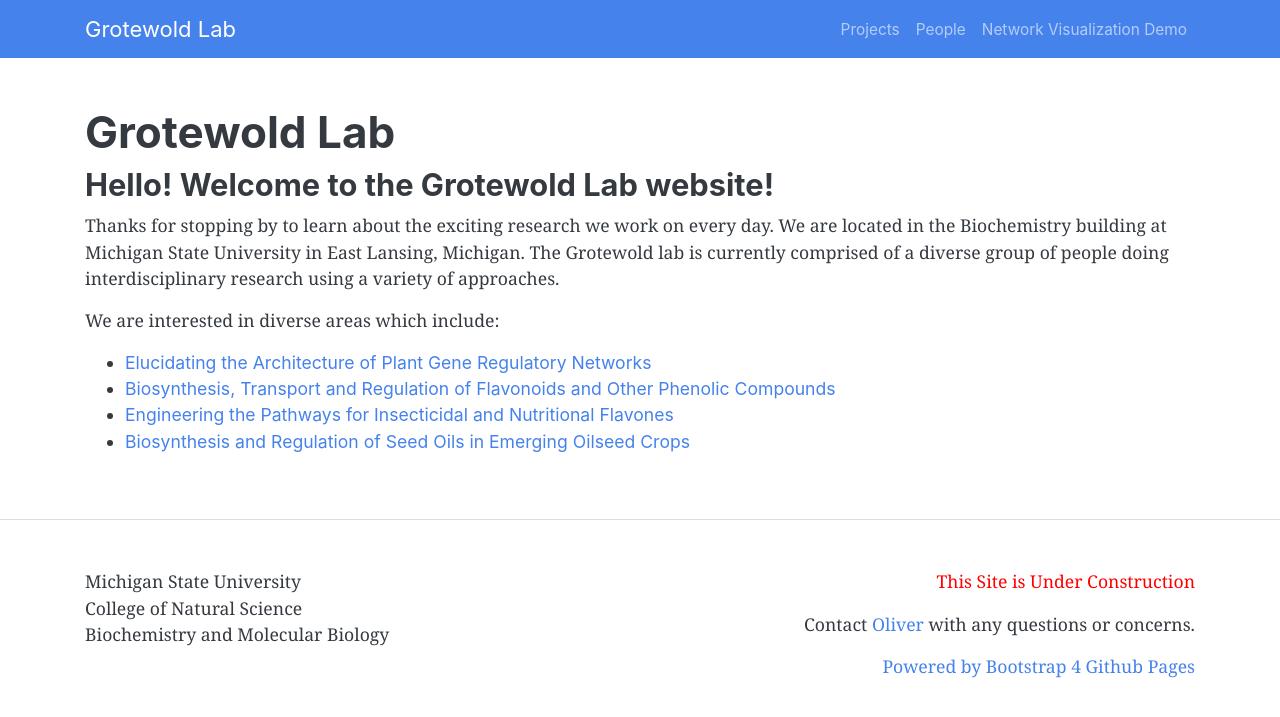
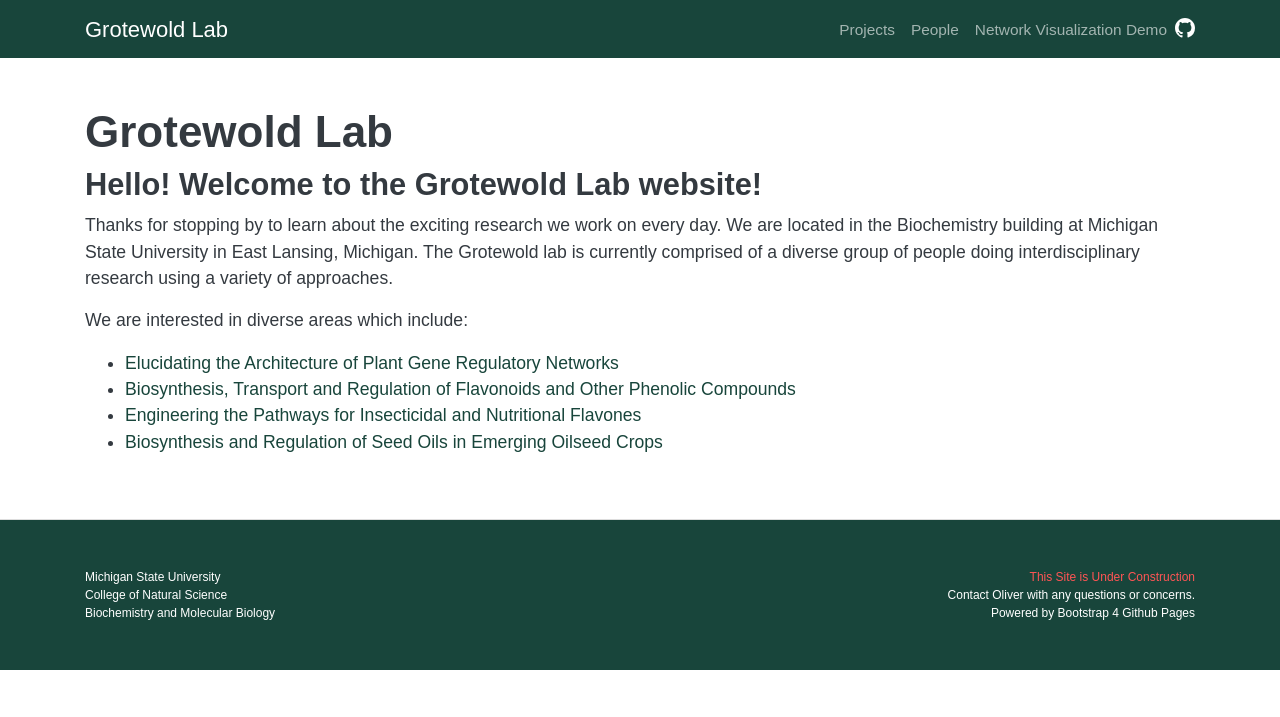
Before and after one commit to grotewold-lab/grotewold-lab.github.io, a Jekyll site: the page built from index.md, in a window 1280 px wide. Shown: the top 717 px of the page. Built offline with Jekyll 4.4.1, drawn with Linux system fonts in a browser that asks for light colours.

Commit message:
switched to MSU colors, added external links

```diff
--- a/_includes/footer.html
+++ b/_includes/footer.html
@@ -1,21 +1,25 @@
 
-<div class="py-5 border-top">
+<div class="py-5 border-top footer">
   <div class="container">
 
     <div class="row">
 
 
       <div class="col-sm text-left">
-        <p>Michigan State University<br>College of Natural Science<br>Biochemistry and Molecular Biology</p>
+          <p>
+              <a href="https://msu.edu/">Michigan State University</a>
+              <br>
+              <a href="https://natsci.msu.edu/">College of Natural Science</a>
+              <br>
+              <a href="https://bmb.natsci.msu.edu/">Biochemistry and Molecular Biology</a>
+          </p>
       </div>
 
       <div class="col-sm text-right">
 
-        <p style="color:red">This Site is Under Construction</p>
-          <p>Contact <a href="mailto:oliver.tessmer@gmail.com">Oliver</a> with any questions or concerns.</p>
-        <p>
-          <a href="https://nicolas-van.github.io/bootstrap-4-github-pages/">Powered by Bootstrap 4 Github Pages</a>
-        </p>
+        <p style="color:#F55">This Site is Under Construction</p>
+        <p><a href="mailto:oliver.tessmer@gmail.com">Contact Oliver with any questions or concerns.</a></p>
+        <p><a href="https://nicolas-van.github.io/bootstrap-4-github-pages/">Powered by Bootstrap 4 Github Pages</a></p>
       </div>
 
     </div>
--- a/_includes/header.html
+++ b/_includes/header.html
@@ -17,6 +17,7 @@
           </li>
           {%- endif -%}
         {% endfor -%}
+          <a class="github-icon" title="Grotewold Lab Github" href="https://github.com/grotewold-lab"></a>
       </ul>
     </div>
   </div>
--- a/_sass/_bootstrap_customization.scss
+++ b/_sass/_bootstrap_customization.scss
@@ -117,3 +117,33 @@ table,
 .list-group {
   font-size: $font-size-sm;
 }
+
+
+// github icon in header
+
+.github-icon {
+  background-image: url(/assets/images/github.svg);
+  background-repeat: no-repeat;
+  background-size: 20px 20px;
+  filter: invert(100%) sepia(0%) saturate(7500%) hue-rotate(45deg) brightness(105%) contrast(100%);
+  width: 20px;
+  height: 20px;
+  margin-top: 8px;
+}
+
+
+// footer
+
+.footer {
+  background-color: $primary;
+  color: $white;
+  font-size: 12px;
+}
+
+.footer a {
+  color: $white;
+}
+
+.footer p {
+  margin-bottom: 0px;
+}
--- a/_sass/_variables.scss
+++ b/_sass/_variables.scss
@@ -30,7 +30,9 @@ $green:   #02b875 !default;
 $teal:    #20c997 !default;
 $cyan:    #17a2b8 !default;
 
-$primary:       $blue !default;
+$msu_green: #18453B !default;
+
+$primary:       $msu_green !default;
 $secondary:     $gray-500 !default;
 $success:       $green !default;
 $info:          $cyan !default;
@@ -48,8 +50,8 @@ $body-color:                $gray-800 !default;
 // Fonts
 
 // stylelint-disable value-keyword-case
-$font-family-sans-serif:      -apple-system, BlinkMacSystemFont, "Segoe UI", Roboto, "Helvetica Neue", Arial, "Noto Sans", sans-serif, "Apple Color Emoji", "Segoe UI Emoji", "Segoe UI Symbol", "Noto Color Emoji" !default;
-$font-family-serif:           Georgia, Cambria, "Times New Roman", Times, serif !default;
+$font-family-sans-serif:      "Gotham SSm A","Gotham SSm B",arial,sans-serif !default;
+$font-family-serif:           "Gotham SSm A","Gotham SSm B",arial,sans-serif !default;
 // stylelint-enable
 
 $font-size-base:              1.1rem !default;
```
Also changed, not shown: assets/images/github.svg (added).
